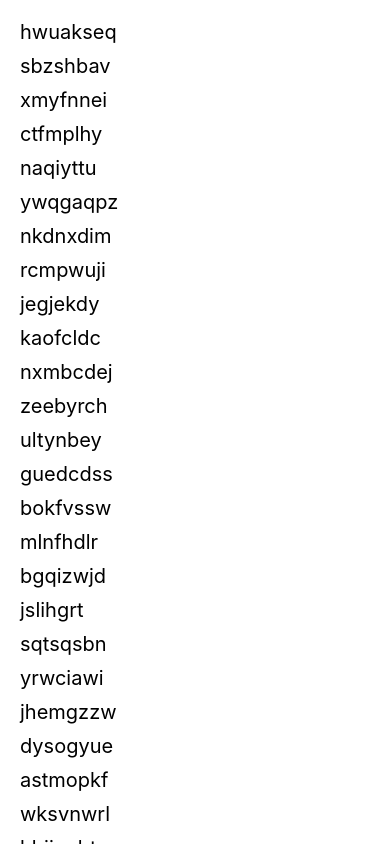
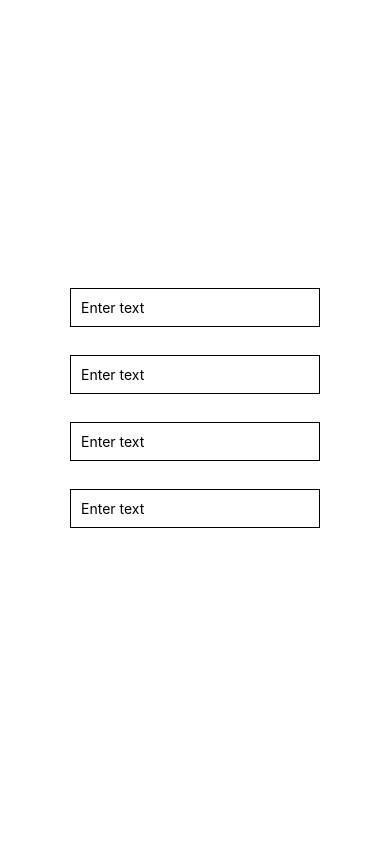
Before and after one commit to rehammahmadd34-spec/JoVision-react-native-tasks, a React Native app: screen / in a window 390 px wide. Built offline with nearby package versions, Linux system fonts and the light colour scheme.

Commit message:
Complete Task 38

```diff
--- a/App.tsx
+++ b/App.tsx
@@ -1,5 +1,5 @@
-import Task37 from './Tasks/Task37';
+import Task38 from './Tasks/Task38';
 
 export default function App() {
-  return <Task37 />;
+  return <Task38 />;
 }
--- /dev/null
+++ b/Tasks/ClassText38.tsx
@@ -0,0 +1,15 @@
+import React, {Component} from 'react';
+import {Text} from 'react-native';
+import {TextContext38} from './TextContext38';
+
+class ClassText38 extends Component {
+  static contextType = TextContext38;
+
+  render() {
+    const context = this.context as React.ContextType<typeof TextContext38>;
+
+    return <Text style={{fontSize: 20}}>{context.text}</Text>;
+  }
+}
+
+export default ClassText38;
--- /dev/null
+++ b/Tasks/FunctionInput38.tsx
@@ -0,0 +1,35 @@
+import React, {useContext} from 'react';
+import {StyleSheet, TextInput, View} from 'react-native';
+import ClassText38 from './ClassText38';
+import {TextContext38} from './TextContext38';
+
+const FunctionInput38 = () => {
+  const {text, setText} = useContext(TextContext38);
+
+  return (
+    <View style={styles.container}>
+      <TextInput
+        style={styles.input}
+        value={text}
+        onChangeText={setText}
+        placeholder="Enter text"
+      />
+
+      <ClassText38 />
+    </View>
+  );
+};
+
+const styles = StyleSheet.create({
+  container: {
+    marginBottom: 20,
+  },
+  input: {
+    width: 250,
+    borderWidth: 1,
+    padding: 10,
+    marginBottom: 8,
+  },
+});
+
+export default FunctionInput38;
--- /dev/null
+++ b/Tasks/Task38.tsx
@@ -0,0 +1,28 @@
+import React from 'react';
+import {ScrollView, StyleSheet} from 'react-native';
+import FunctionInput38 from './FunctionInput38';
+import {TextProvider38} from './TextContext38';
+
+const Task38 = () => {
+  return (
+    <TextProvider38>
+      <ScrollView contentContainerStyle={styles.container}>
+        <FunctionInput38 />
+        <FunctionInput38 />
+        <FunctionInput38 />
+        <FunctionInput38 />
+      </ScrollView>
+    </TextProvider38>
+  );
+};
+
+const styles = StyleSheet.create({
+  container: {
+    flexGrow: 1,
+    justifyContent: 'center',
+    alignItems: 'center',
+    padding: 20,
+  },
+});
+
+export default Task38;
--- /dev/null
+++ b/Tasks/TextContext38.tsx
@@ -0,0 +1,25 @@
+import React, {createContext, useState} from 'react';
+
+type TextContextType = {
+  text: string;
+  setText: (value: string) => void;
+};
+
+export const TextContext38 = createContext<TextContextType>({
+  text: '',
+  setText: () => {},
+});
+
+type Props = {
+  children: React.ReactNode;
+};
+
+export const TextProvider38 = ({children}: Props) => {
+  const [text, setText] = useState('');
+
+  return (
+    <TextContext38.Provider value={{text, setText}}>
+      {children}
+    </TextContext38.Provider>
+  );
+};
```
